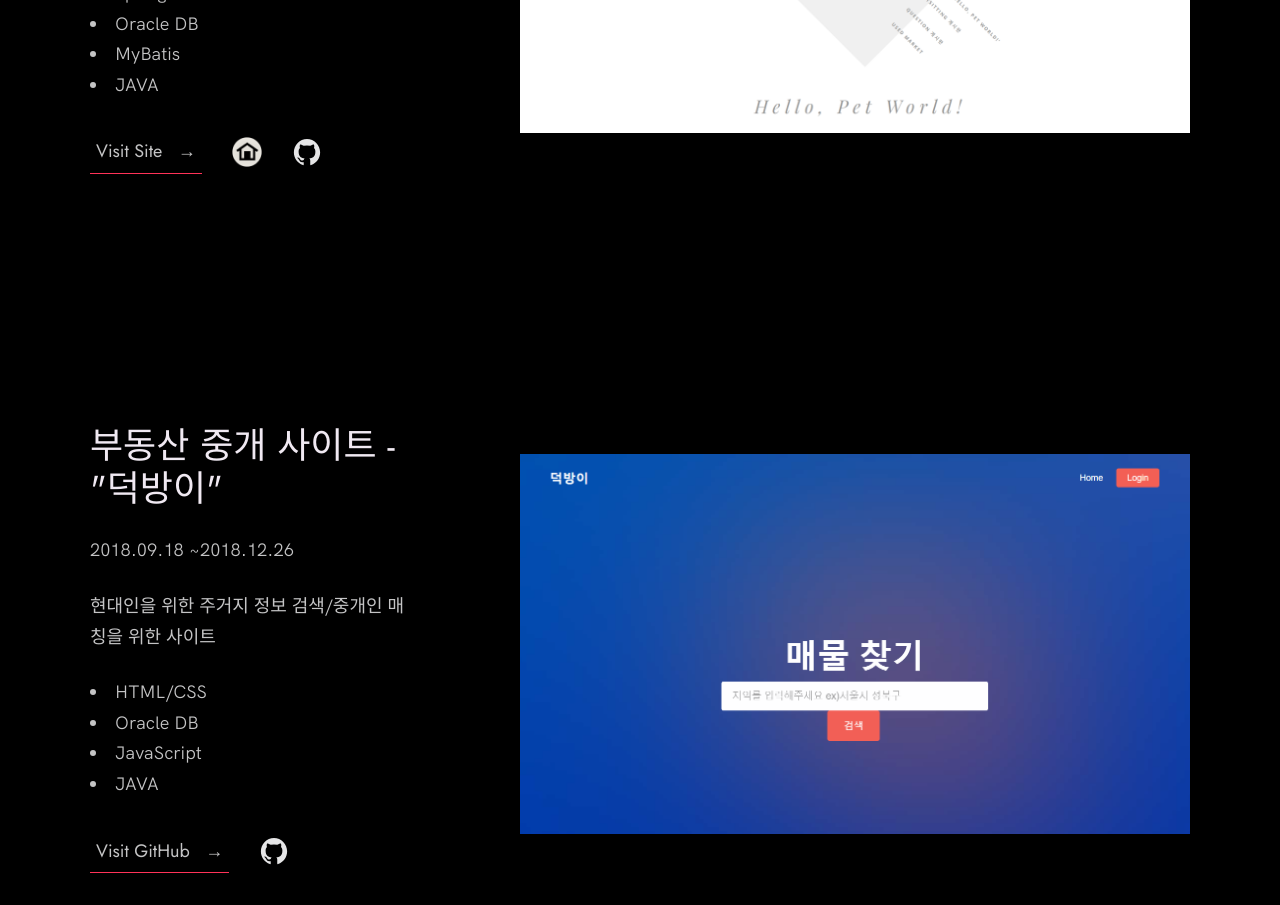
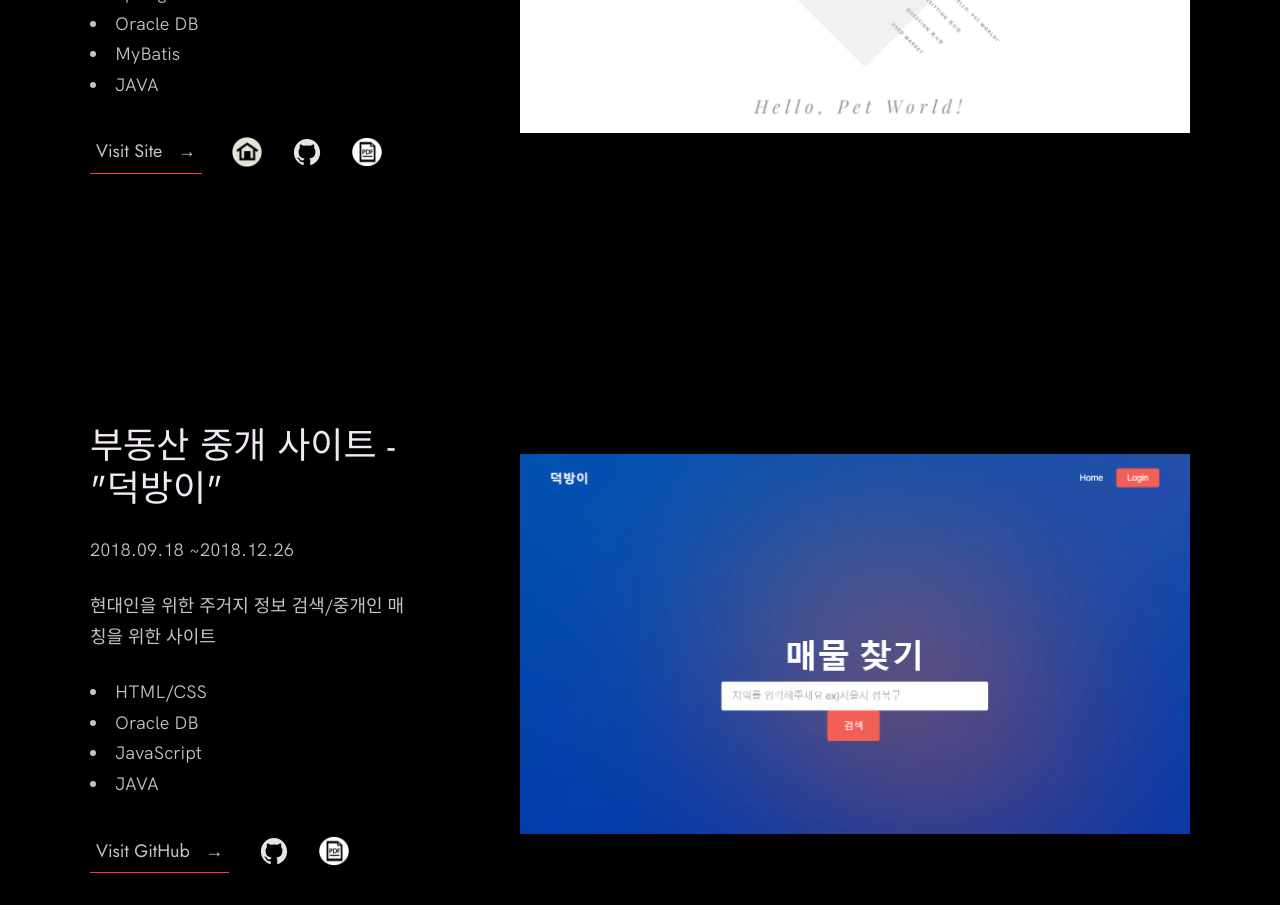
Before and after one commit to YeoJiEun/Portfolio, a plain HTML site: page index.html in a window 1280 px wide. Shown: the part 2160-3065 px from the top of the page. Drawn offline with Linux system fonts and the light colour scheme.

Commit message:
2021.03.25 - index.html 수정

```diff
--- a/index.html
+++ b/index.html
@@ -115,6 +115,9 @@
                 <a href="https://github.com/YeoJiEun/helloPetWorld" title="View Source Code" target="_blank">
                   <img src="./images/github.svg" class="work__code" alt="GitHub">
                 </a>
+                <a href="https://github.com/YeoJiEun/helloPetWorld/blob/master/%EC%B5%9C%EC%A2%85%EB%B3%B4%EA%B3%A0%EC%84%9C_%EB%8F%99%EB%AC%BC%EC%9B%90%EC%96%B8%EB%8B%88%EB%93%A4.pdf"  target="_blank">
+                  <img src="./images/pdf.png" class="work__code" title="View Detail" alt="pdf">
+                </a>
               </div>
             </div>
             <div class="work__image-box">
@@ -145,6 +148,9 @@
                 </a>
                 <a href="https://github.com/YeoJiEun/dukBangE/tree/master/DBP0206" title="View Source Code" target="_blank">
                   <img src="./images/github.svg" class="work__code" alt="GitHub">
+                </a>
+                <a href="https://github.com/YeoJiEun/dukBangE/blob/master/DBP0206/%EB%8D%95%EB%B0%A9%EC%9D%B4_%EC%B5%9C%EC%A2%85%EB%B3%B4%EA%B3%A0%EC%84%9C.pdf"  target="_blank">
+                  <img src="./images/pdf.png" class="work__code" title="View Detail" alt="pdf">
                 </a>
               </div>
             </div>
```
